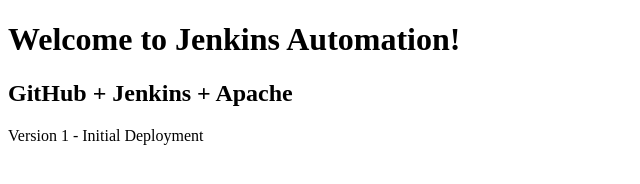
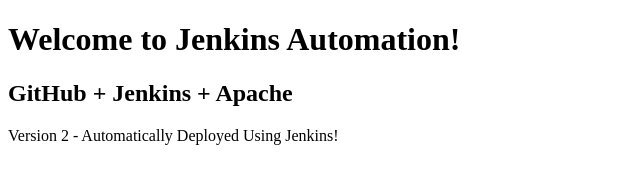
Before and after one commit to bazzi777/jenkins-web-deployment, a plain HTML site: page index.html in a window 1280 px wide. Shown: the whole page, without its empty margins (0-640 px from the left). Drawn offline with Linux system fonts and the light colour scheme.

Commit message:
Updated website to Version 2

```diff
--- a/index.html
+++ b/index.html
@@ -6,6 +6,6 @@
 <body>
     <h1>Welcome to Jenkins Automation!</h1>
     <h2>GitHub + Jenkins + Apache</h2>
-    <p>Version 1 - Initial Deployment</p>
+<p>Version 2 - Automatically Deployed Using Jenkins!</p>
 </body>
 </html>
```
